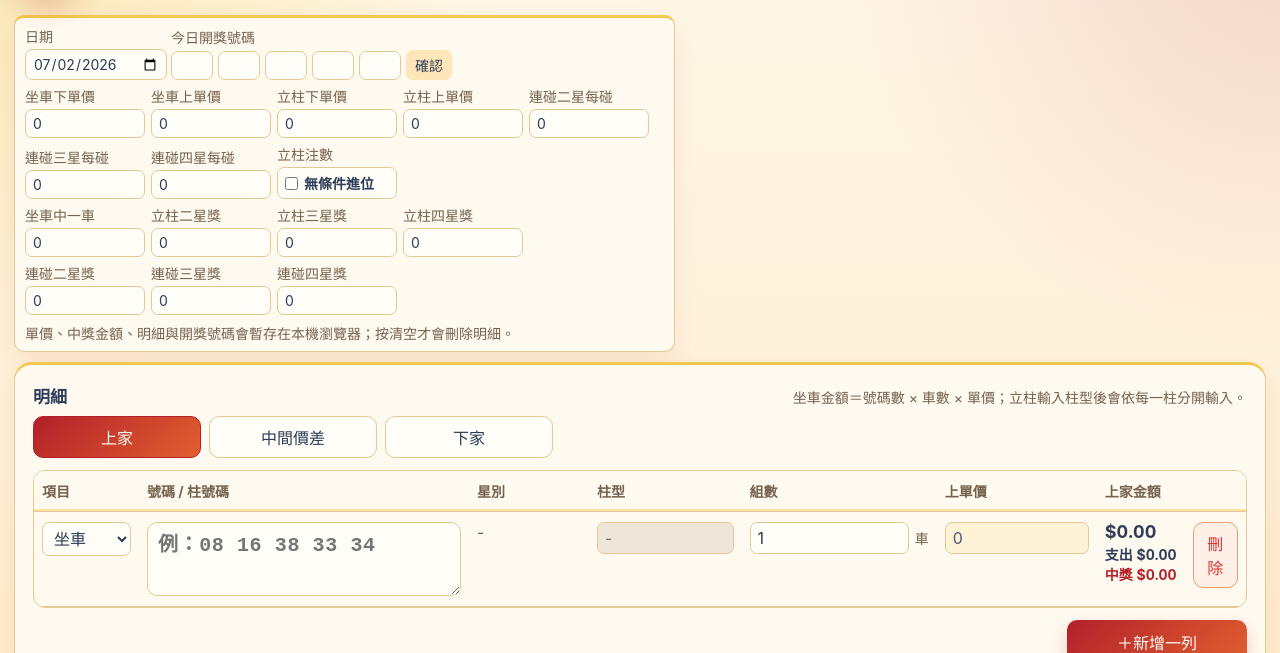
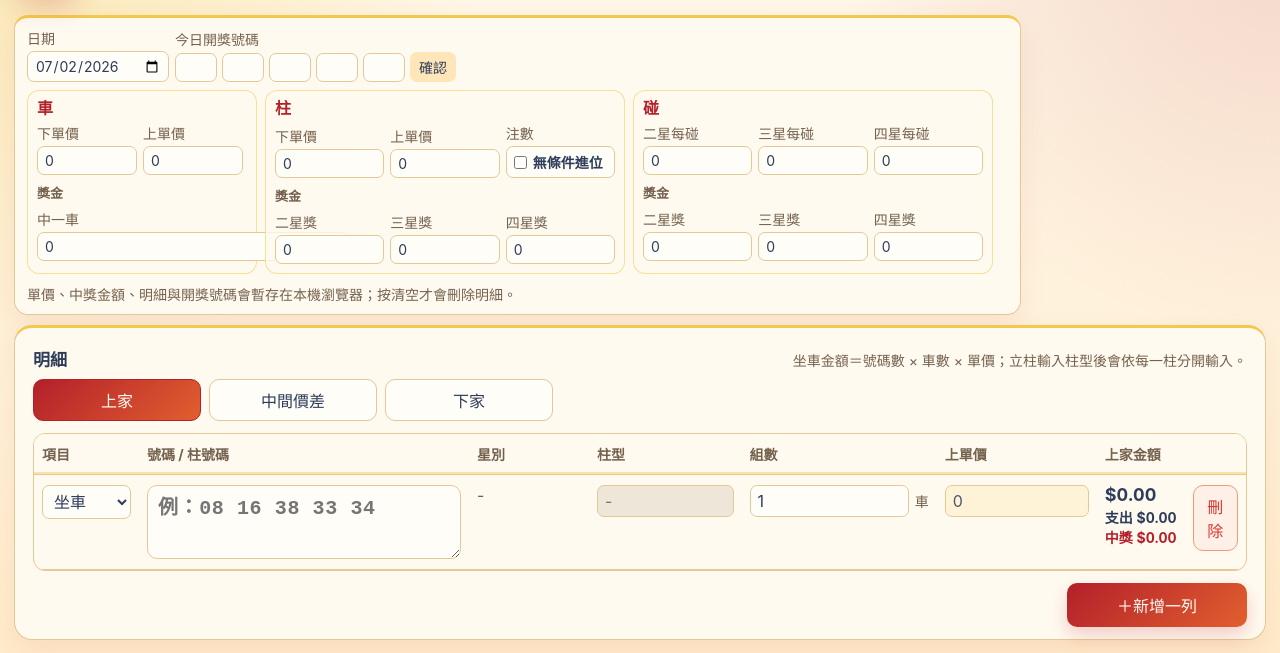
Before and after one commit to eoniancco-hub/shuang-shuang-ying-539, a website: page index.html in a window 1280 px wide. Shown: the part 97-750 px from the top of the page. Drawn offline with Linux system fonts and the light colour scheme.

Commit message:
Reorganize settings into type groups

```diff
--- a/index.html
+++ b/index.html
@@ -50,72 +50,96 @@
             </div>
           </label>
         </div>
-        <div class="settings-price-row">
+        <div class="settings-groups-row">
+          <div class="settings-group">
+            <h3>車</h3>
+            <div class="settings-mini-grid">
               <label class="setting-price setting-down">
-            坐車下單價
+                下單價
                 <input id="carDownPriceInput" type="text" inputmode="decimal" value="0" />
               </label>
               <label class="setting-price setting-up">
-            坐車上單價
+                上單價
                 <input id="carUpPriceInput" type="text" inputmode="decimal" value="0" />
               </label>
+            </div>
+            <div class="settings-subtitle">獎金</div>
+            <div class="settings-mini-grid one-col">
+              <label class="setting-prize">
+                中一車
+                <input id="carPrizeInput" type="text" inputmode="decimal" value="0" />
+              </label>
+            </div>
+          </div>
+
+          <div class="settings-group">
+            <h3>柱</h3>
+            <div class="settings-mini-grid">
               <label class="setting-price setting-down">
-            立柱下單價
+                下單價
                 <input id="pillarDownPriceInput" type="text" inputmode="decimal" value="0" />
               </label>
               <label class="setting-price setting-up">
-            立柱上單價
+                上單價
                 <input id="pillarUpPriceInput" type="text" inputmode="decimal" value="0" />
               </label>
-          <label class="setting-price setting-down">
-            連碰二星每碰
-            <input id="comboTwoUnitPriceInput" type="text" inputmode="decimal" value="0" />
-          </label>
-          <label class="setting-price setting-up">
-            連碰三星每碰
-            <input id="comboThreeUnitPriceInput" type="text" inputmode="decimal" value="0" />
-          </label>
-          <label class="setting-price setting-down">
-            連碰四星每碰
-            <input id="comboFourUnitPriceInput" type="text" inputmode="decimal" value="0" />
-          </label>
               <label class="setting-price setting-option">
-            立柱注數
+                注數
                 <span class="setting-checkbox">
                   <input id="pillarRoundUpInput" type="checkbox" />
                   無條件進位
                 </span>
               </label>
             </div>
-        <div class="settings-prize-row">
+            <div class="settings-subtitle">獎金</div>
+            <div class="settings-mini-grid">
               <label class="setting-prize">
-            坐車中一車
-            <input id="carPrizeInput" type="text" inputmode="decimal" value="0" />
-          </label>
-          <label class="setting-prize">
-            立柱二星獎
+                二星獎
                 <input id="pillarTwoPrizeInput" type="text" inputmode="decimal" value="0" />
               </label>
               <label class="setting-prize">
-            立柱三星獎
+                三星獎
                 <input id="pillarThreePrizeInput" type="text" inputmode="decimal" value="0" />
               </label>
               <label class="setting-prize">
-            立柱四星獎
+                四星獎
                 <input id="pillarFourPrizeInput" type="text" inputmode="decimal" value="0" />
               </label>
+            </div>
+          </div>
+
+          <div class="settings-group">
+            <h3>碰</h3>
+            <div class="settings-mini-grid">
+              <label class="setting-price setting-down">
+                二星每碰
+                <input id="comboTwoUnitPriceInput" type="text" inputmode="decimal" value="0" />
+              </label>
+              <label class="setting-price setting-up">
+                三星每碰
+                <input id="comboThreeUnitPriceInput" type="text" inputmode="decimal" value="0" />
+              </label>
+              <label class="setting-price setting-down">
+                四星每碰
+                <input id="comboFourUnitPriceInput" type="text" inputmode="decimal" value="0" />
+              </label>
+            </div>
+            <div class="settings-subtitle">獎金</div>
+            <div class="settings-mini-grid">
               <label class="setting-prize">
-            連碰二星獎
+                二星獎
                 <input id="comboTwoPrizeInput" type="text" inputmode="decimal" value="0" />
               </label>
               <label class="setting-prize">
-            連碰三星獎
+                三星獎
                 <input id="comboThreePrizeInput" type="text" inputmode="decimal" value="0" />
               </label>
               <label class="setting-prize">
-            連碰四星獎
+                四星獎
                 <input id="comboFourPrizeInput" type="text" inputmode="decimal" value="0" />
               </label>
+            </div>
+          </div>
         </div>
         <p class="settings-memory-note no-print">單價、中獎金額、明細與開獎號碼會暫存在本機瀏覽器；按清空才會刪除明細。</p>
       </section>
--- a/styles.css
+++ b/styles.css
@@ -136,11 +136,11 @@ button.danger {
 .settings-card {
   display: grid;
   grid-template-columns: 1fr;
-  gap: 6px;
-  padding: 8px 10px;
-  border-radius: 10px;
+  gap: 8px;
+  padding: 10px 12px;
+  border-radius: 14px;
   margin-bottom: 10px;
-  width: min-content;
+  width: fit-content;
   max-width: 100%;
   overflow-x: auto;
   scrollbar-gutter: stable;
@@ -149,23 +149,51 @@ button.danger {
 .settings-main-row {
   display: grid;
   grid-template-columns: 140px 250px;
+  gap: 8px;
+  align-items: end;
+}
+
+.settings-groups-row {
+  display: grid;
+  grid-template-columns: 230px 360px 360px;
+  gap: 8px;
+  align-items: stretch;
+}
+
+.settings-group {
+  display: grid;
+  align-content: start;
+  gap: 7px;
+  min-width: 0;
+  padding: 9px;
+  border: 1px solid rgb(242 201 76 / 0.55);
+  border-radius: 12px;
+  background: rgb(255 250 240 / 0.78);
+}
+
+.settings-group h3 {
+  margin: 0;
+  color: var(--primary);
+  font-size: 16px;
+  line-height: 1;
+}
+
+.settings-subtitle {
+  margin-top: 1px;
+  color: var(--muted);
+  font-size: 13px;
+  font-weight: 900;
+}
+
+.settings-mini-grid {
+  display: grid;
+  grid-template-columns: repeat(3, minmax(100px, 1fr));
   gap: 6px;
   align-items: end;
 }
 
-.settings-price-row,
-.settings-prize-row {
-  display: grid;
-  gap: 6px;
-  align-items: end;
-}
-
-.settings-price-row {
-  grid-template-columns: repeat(5, 120px);
-}
-
-.settings-prize-row {
-  grid-template-columns: repeat(4, 120px);
+.settings-mini-grid.one-col {
+  grid-template-columns: minmax(100px, 1fr);
 }
 
 .setting-checkbox {
@@ -314,8 +342,7 @@ input:disabled {
   width: fit-content;
 }
 
-#appRoot[data-hide-prices="true"] .settings-price-row,
-#appRoot[data-hide-prices="true"] .settings-prize-row {
+#appRoot[data-hide-prices="true"] .settings-groups-row {
   display: none;
 }
 
@@ -969,11 +996,7 @@ body.is-printing .settings-main-row {
   grid-template-columns: 150px 260px;
 }
 
-body.is-printing .settings-price-row {
-  display: none;
-}
-
-body.is-printing .settings-prize-row {
+body.is-printing .settings-groups-row {
   display: none;
 }
 
@@ -984,10 +1007,8 @@ body.is-printing #appRoot[data-view="margin"] .setting-prize {
   display: none;
 }
 
-body.is-printing #appRoot[data-view="margin"] .settings-price-row,
-body.is-printing #appRoot[data-view="margin"] .settings-prize-row,
-body.is-printing #appRoot[data-hide-prices="true"] .settings-price-row,
-body.is-printing #appRoot[data-hide-prices="true"] .settings-prize-row {
+body.is-printing #appRoot[data-view="margin"] .settings-groups-row,
+body.is-printing #appRoot[data-hide-prices="true"] .settings-groups-row {
   display: none;
 }
 
@@ -1148,8 +1169,11 @@ body.is-printing .bottom-summary-grid {
   }
 
   .settings-main-row,
-  .settings-price-row,
-  .settings-prize-row {
+  .settings-groups-row {
+    grid-template-columns: 1fr;
+  }
+
+  .settings-mini-grid {
     grid-template-columns: 1fr;
   }
 }
@@ -1267,11 +1291,7 @@ body.is-printing .bottom-summary-grid {
     grid-template-columns: 1fr 1.4fr;
   }
 
-  .settings-price-row {
-    display: none;
-  }
-
-  .settings-prize-row {
+  .settings-groups-row {
     display: none;
   }
 
@@ -1287,20 +1307,10 @@ body.is-printing .bottom-summary-grid {
     grid-template-columns: 1fr;
   }
 
-  #appRoot[data-view="up"] .settings-price-row,
-  #appRoot[data-view="down"] .settings-price-row {
-    display: none;
-  }
-
-  #appRoot[data-view="up"] .settings-prize-row,
-  #appRoot[data-view="down"] .settings-prize-row {
-    display: none;
-  }
-
-  #appRoot[data-view="margin"] .settings-price-row,
-  #appRoot[data-view="margin"] .settings-prize-row,
-  #appRoot[data-hide-prices="true"] .settings-price-row,
-  #appRoot[data-hide-prices="true"] .settings-prize-row {
+  #appRoot[data-view="up"] .settings-groups-row,
+  #appRoot[data-view="down"] .settings-groups-row,
+  #appRoot[data-view="margin"] .settings-groups-row,
+  #appRoot[data-hide-prices="true"] .settings-groups-row {
     display: none;
   }
 
```
Lines whose indentation alone changed are shown as unchanged.
